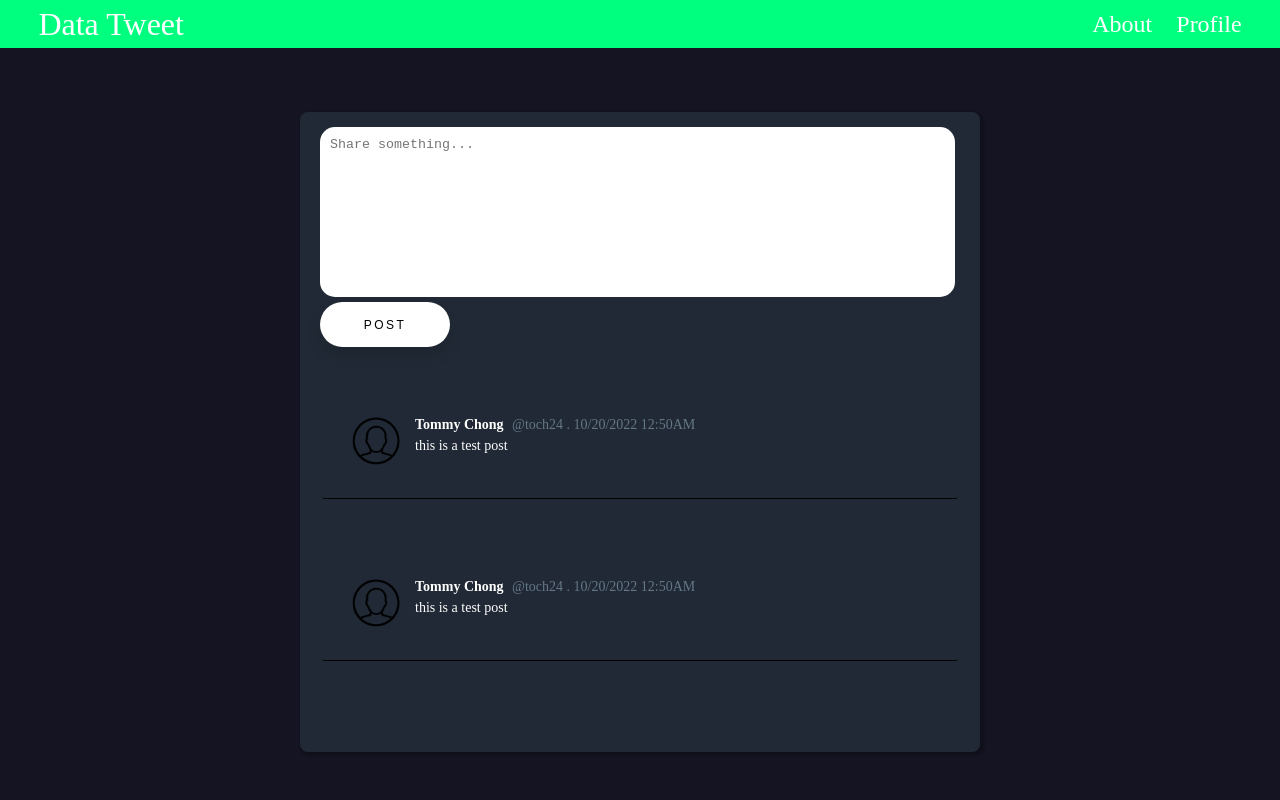
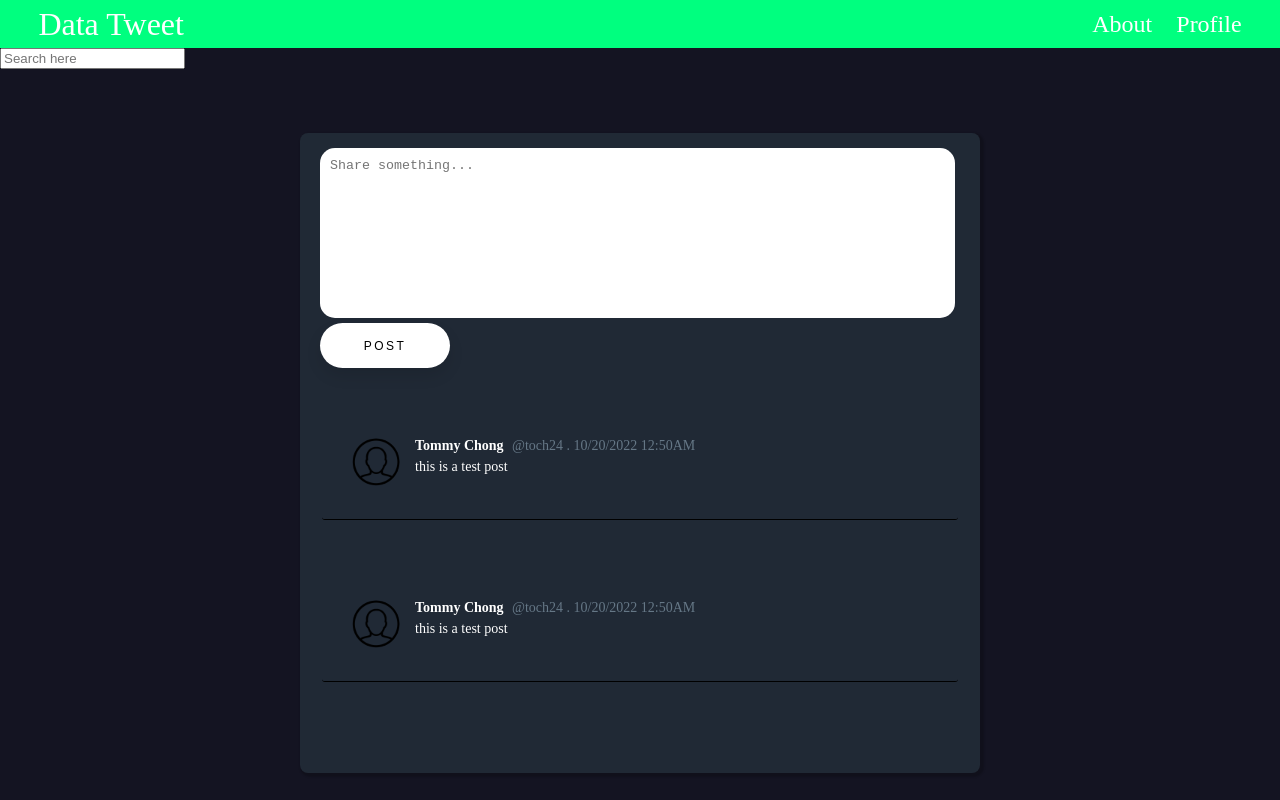
Before and after one commit to fsu-fall2022-capstone/Project-Group-3, a React (Create React App) app in the folder frontend/: page / in a window 1280 px wide. Built offline with nearby package versions, Linux system fonts and the light colour scheme; no server answers.

Commit message:
Search.jsx
Added initial file for Search.jsx along with adding it to the webpage. Needs updating and functionality checking.

```diff
--- a/frontend/src/App.js
+++ b/frontend/src/App.js
@@ -4,6 +4,7 @@ import Home from './components/Home';
 import About from './components/About';
 import Profile from './components/Profile';
 import Navbar from './components/Navbar';
+import SearchBar from './components/Search';
 import PrivateRoute from './Utilities/PrivateRoute';
 import { UserContext } from '.';
 import "./index.css";
@@ -18,6 +19,7 @@ function App() {
         <Navbar />
       }
       <div className='app'>
+      <SearchBar/>
         <Routes>
         <Route path="/" element={
             <PrivateRoute>
--- /dev/null
+++ b/frontend/src/components/Search.jsx
@@ -0,0 +1,28 @@
+//Working on making it work with fake data for testing
+
+import React, {useState} from 'react'
+
+const SearchBar = () => {
+    const [searchInput, setSearchInput] = useState("");
+
+    const handleChange = (e) => {
+        e.preventDefault();
+        setSearchInput(e.target.value);
+    };
+
+    if (searchInput.length > 0) {
+        //filter through data
+    }
+
+    return <div>
+
+    <input
+        type="text"
+        placeholder="Search here"
+        onChange={handleChange}
+        value={searchInput} />
+    </div>
+
+};
+
+export default SearchBar;
```
